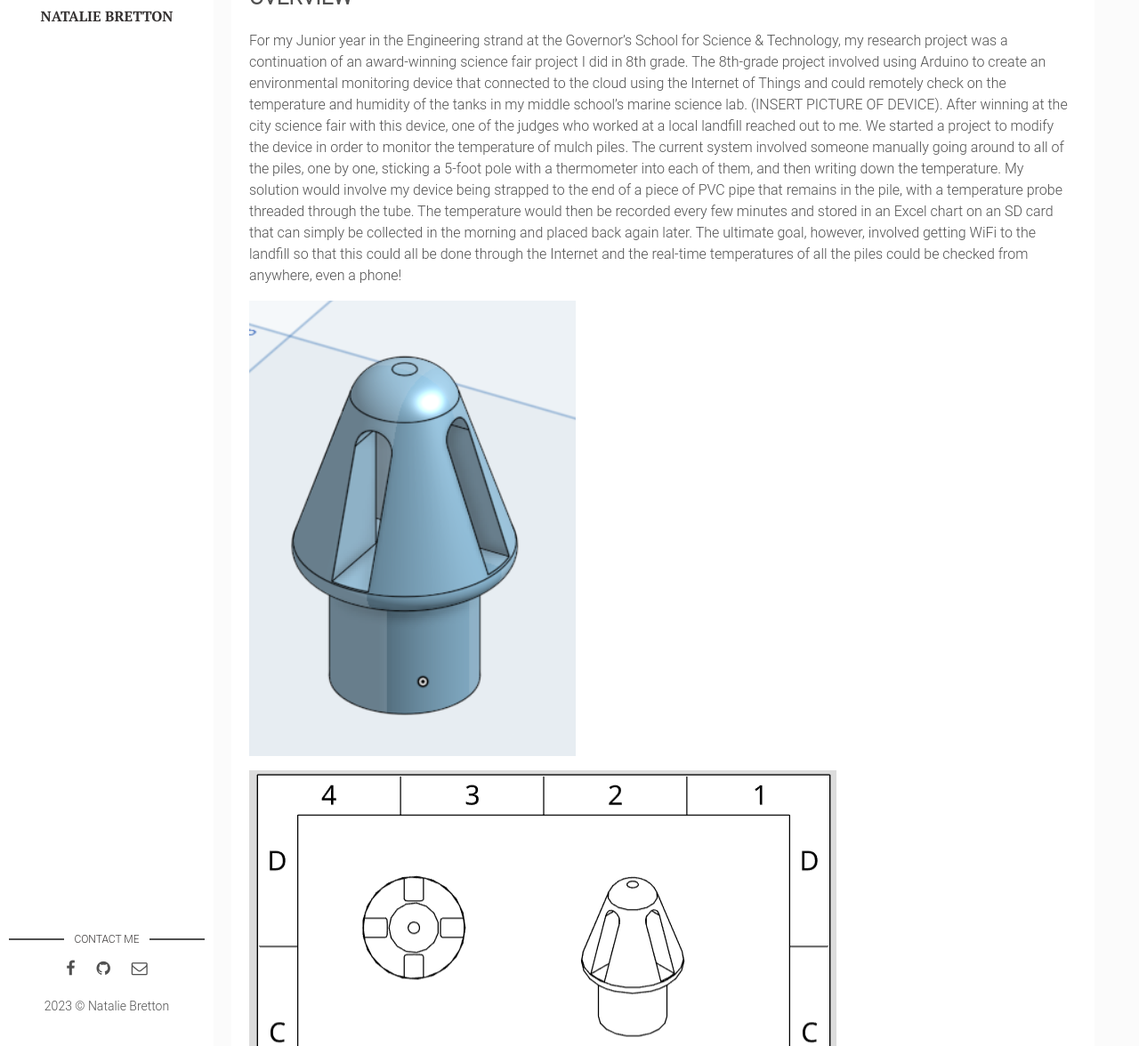
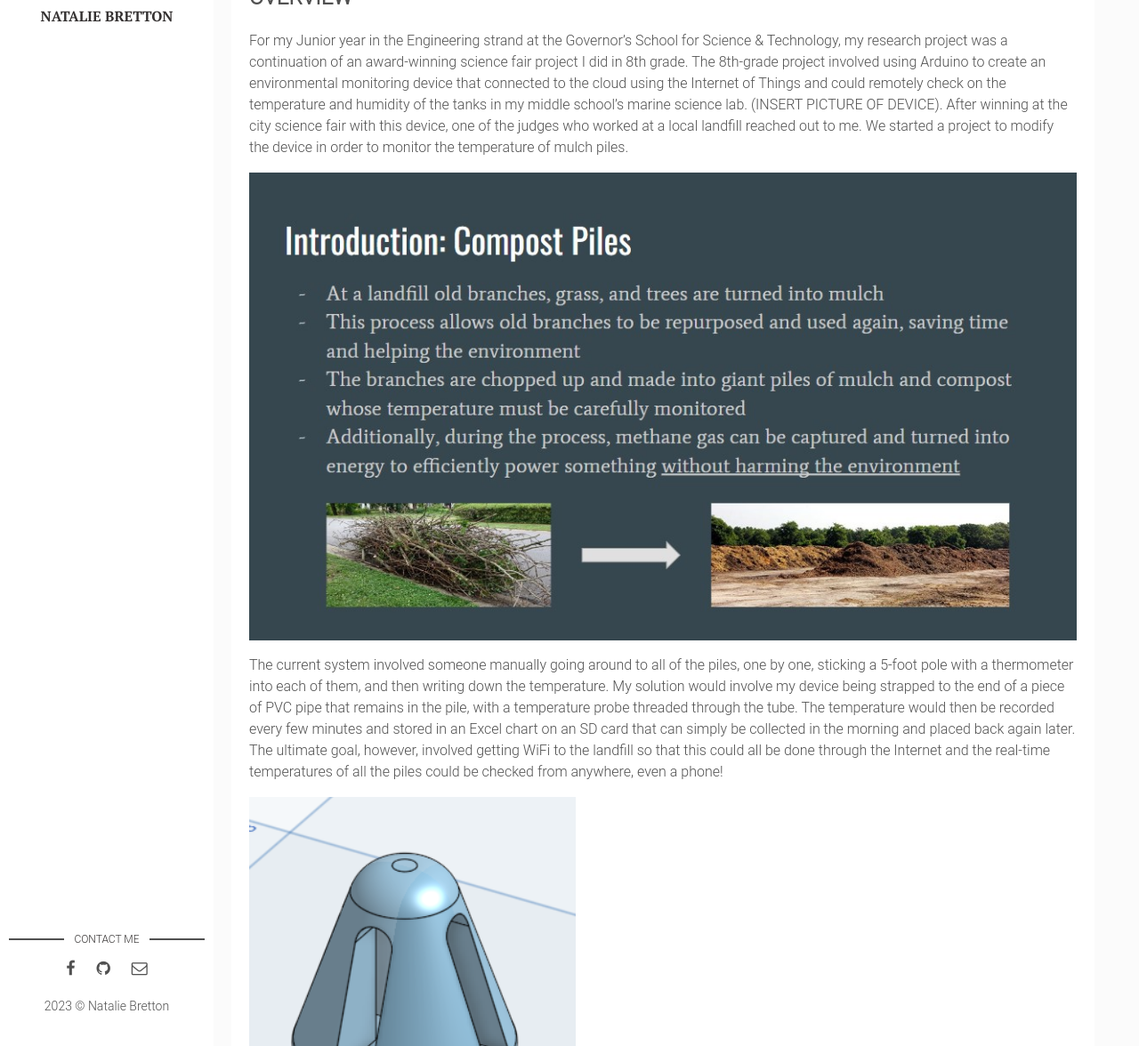
Before and after one commit to natgrrl/natgrrl.github.io, a Jekyll site: the page built from _posts/2020-01-03-junior-research-project.markdown, in a window 1280 px wide and 1400 px high, scrolled down 437 px, cut to the strip 224-1400 px from the top of the window. Shown: the whole strip at 89% size. Built offline with Jekyll 4.4.1, drawn with Linux system fonts in a browser that asks for light colours.

Commit message:
Update 2020-01-03-junior-research-project.markdown

```diff
--- a/_posts/2020-01-03-junior-research-project.markdown
+++ b/_posts/2020-01-03-junior-research-project.markdown
@@ -9,7 +9,11 @@
 
 
 ## OVERVIEW
-For my Junior year in the Engineering strand at the Governor's School for Science & Technology, my research project was a continuation of an award-winning science fair project I did in 8th grade. The 8th-grade project involved using Arduino to create an environmental monitoring device that connected to the cloud using the Internet of Things and could remotely check on the temperature and humidity of the tanks in my middle school's marine science lab. (INSERT PICTURE OF DEVICE). After winning at the city science fair with this device, one of the judges who worked at a local landfill reached out to me. We started a project to modify the device in order to monitor the temperature of mulch piles. The current system involved someone manually going around to all of the piles, one by one, sticking a 5-foot pole with a thermometer into each of them, and then writing down the temperature. My solution would involve my device being strapped to the end of a piece of PVC pipe that remains in the pile, with a temperature probe threaded through the tube. The temperature would then be recorded every few minutes and stored in an Excel chart on an SD card that can simply be collected in the morning and placed back again later. The ultimate goal, however, involved getting WiFi to the landfill so that this could all be done through the Internet and the real-time temperatures of all the piles could be checked from anywhere, even a phone!
+For my Junior year in the Engineering strand at the Governor's School for Science & Technology, my research project was a continuation of an award-winning science fair project I did in 8th grade. The 8th-grade project involved using Arduino to create an environmental monitoring device that connected to the cloud using the Internet of Things and could remotely check on the temperature and humidity of the tanks in my middle school's marine science lab. (INSERT PICTURE OF DEVICE). After winning at the city science fair with this device, one of the judges who worked at a local landfill reached out to me. We started a project to modify the device in order to monitor the temperature of mulch piles.
+
+![ProbeDevice0](http://natgrrl.github.io/assets/img/ProbeDevice0.jpg)
+
+The current system involved someone manually going around to all of the piles, one by one, sticking a 5-foot pole with a thermometer into each of them, and then writing down the temperature. My solution would involve my device being strapped to the end of a piece of PVC pipe that remains in the pile, with a temperature probe threaded through the tube. The temperature would then be recorded every few minutes and stored in an Excel chart on an SD card that can simply be collected in the morning and placed back again later. The ultimate goal, however, involved getting WiFi to the landfill so that this could all be done through the Internet and the real-time temperatures of all the piles could be checked from anywhere, even a phone!
 
 ![cad-probe1](http://natgrrl.github.io/assets/img/cad-probe1.png)
 
```
